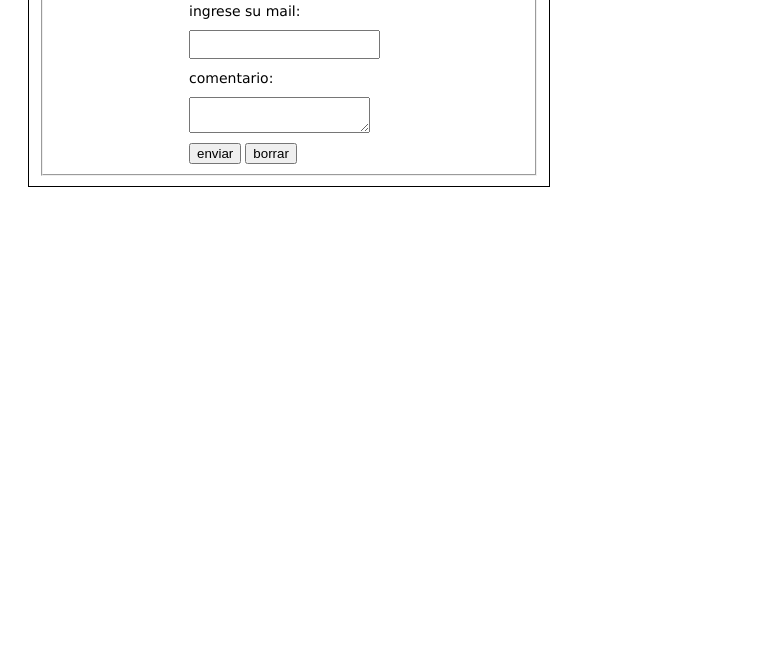
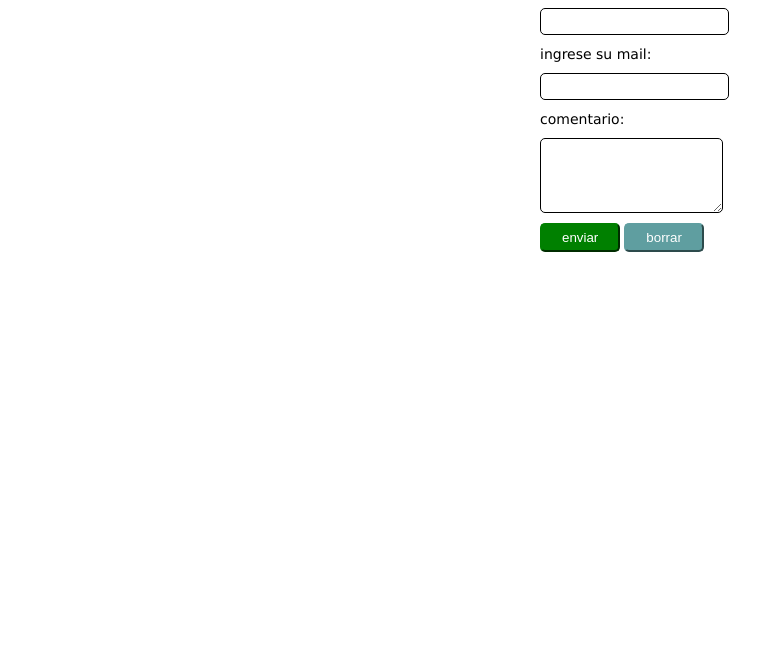
Before and after one commit to firmapazagostina/Formulario-Lista, a plain HTML site: page index.html in a window 1280 px wide. Shown: the part 136-800 px from the top of the page, without its empty margins (0-784 px from the left). Drawn offline with Linux system fonts and the light colour scheme.

Commit message:
terminando formulario

```diff
--- a/estilo.css
+++ b/estilo.css
@@ -5,8 +5,9 @@ a{
     width: 500px;
     margin-left: 20px;
     margin-top: 10px;
-    border: 1px solid black;
+
     padding: 10px 10px 10px 10px;
+    margin: 0 auto;
 
 }
 label{
@@ -14,12 +15,13 @@ label{
     font-family: 'Lucida Sans', 'Lucida Sans Regular', 'Lucida Grande', 'Lucida Sans Unicode', Geneva, Verdana, sans-serif;
     font-size: 14px;
 
-
 }
 input{
     display: block;
     margin: 10px 0;
     padding: 5px;
+    border-radius: 5px;
+    border: 1px solid black;
 }
 textarea{
     display: block;
@@ -30,4 +32,35 @@ form{
 }
 textarea{
     margin: 10px 0;
+    width: 177px;
+    height: 69px;
+    border-radius: 5px;
+    border: 1px solid black;
 }
+button{
+
+    padding: 5px 20px;
+    cursor: pointer;
+    border-radius: 5px;
+    color: white;
+}
+.enviar{
+    background-color: green;
+    border-color: green;
+
+}
+.borrar{
+    background-color: cadetblue;
+    border-color: rgb(95, 158, 160);
+}
+.enviar:hover{
+    background-color: rgba(0, 128, 0, 0.8);
+}
+.borrar:hover{
+    background-color: rgba(95, 158, 160, 0.8)
+}
+legend{
+   margin-left: 132px;
+   margin-bottom: 8px;
+
+}
--- a/index.html
+++ b/index.html
@@ -11,20 +11,21 @@
     <a href="#">ir a google</a>
      <script src="index.js"></script>
      <div class="contenedor">
-        <fieldset>
-            <legend>Datos del usuario</legend>
-        <form action="">
+        <!--<fieldset>
+            <legend>Datos del usuario</legend>-->
+         <form action="">
+            <h1>Formulario</h1>
             <label>ingrese su nombre:</label>
             <input type="text" name="nombre">
             <label>ingrese su mail:</label>
             <input type="email" name="email">
             <label>comentario:</label>
             <textarea name="" id=""></textarea>
-            <button type="submit">enviar</button>
+            <button class="enviar" type="submit">enviar</button>
              <!--
                 forma antigua, no se usa
                 <input class="miboton" type="submit" value="Enviar">-->
-            <button type="reset">borrar</button>
+            <button class="borrar" type="reset">borrar</button>
         </form>
 
         </fieldset>
```
